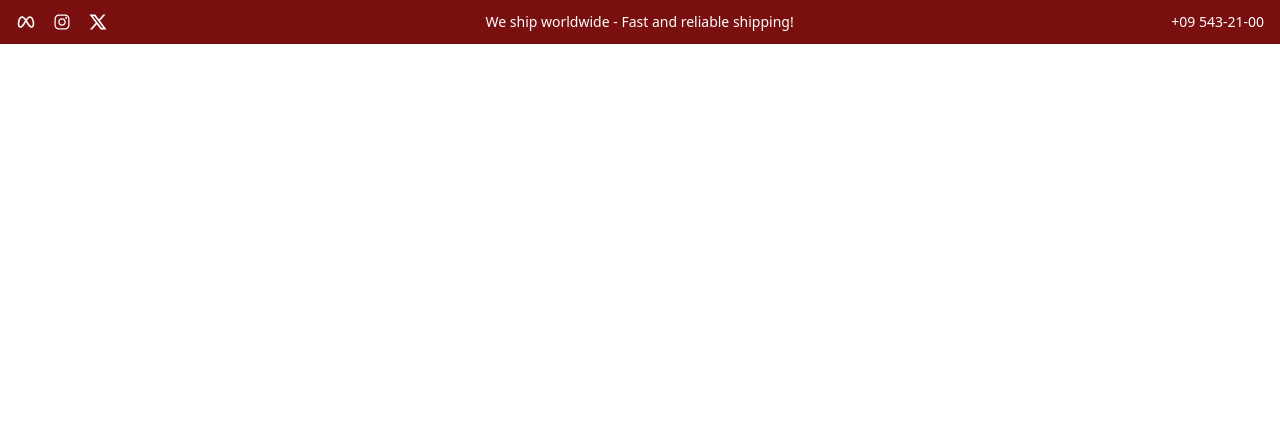
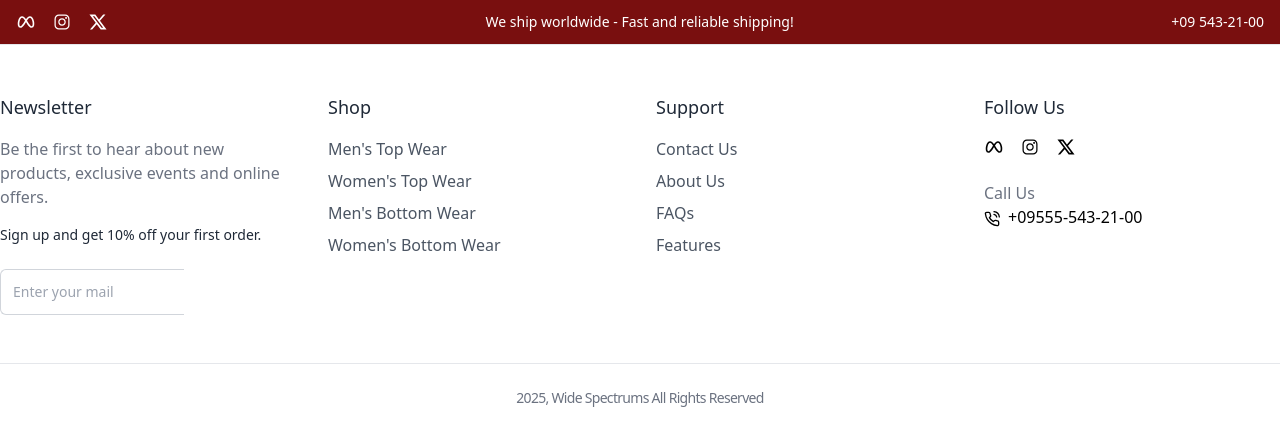
Before and after one commit to voyira/e-commerce-full-stack, a React (Vite) app in the folder frontend/: page / in a window 1280 px wide. Shown: the top 446 px of the page. Built offline with nearby package versions, Linux system fonts and the light colour scheme.

Commit message:
UserLayout.jsx updated

```diff
--- a/frontend/src/components/Layout/UserLayout.jsx
+++ b/frontend/src/components/Layout/UserLayout.jsx
@@ -1,10 +1,15 @@
-import React from 'react';
 import Header from "../Common/Header.jsx";
+import Footer from "../Common/Footer.jsx";
+import {Outlet} from "react-router-dom";
 
 const UserLayout = () => {
     return (
         <div>
             <Header/>
+            <main>
+                <Outlet/>
+            </main>
+            <Footer/>
         </div>
     );
 };
```
